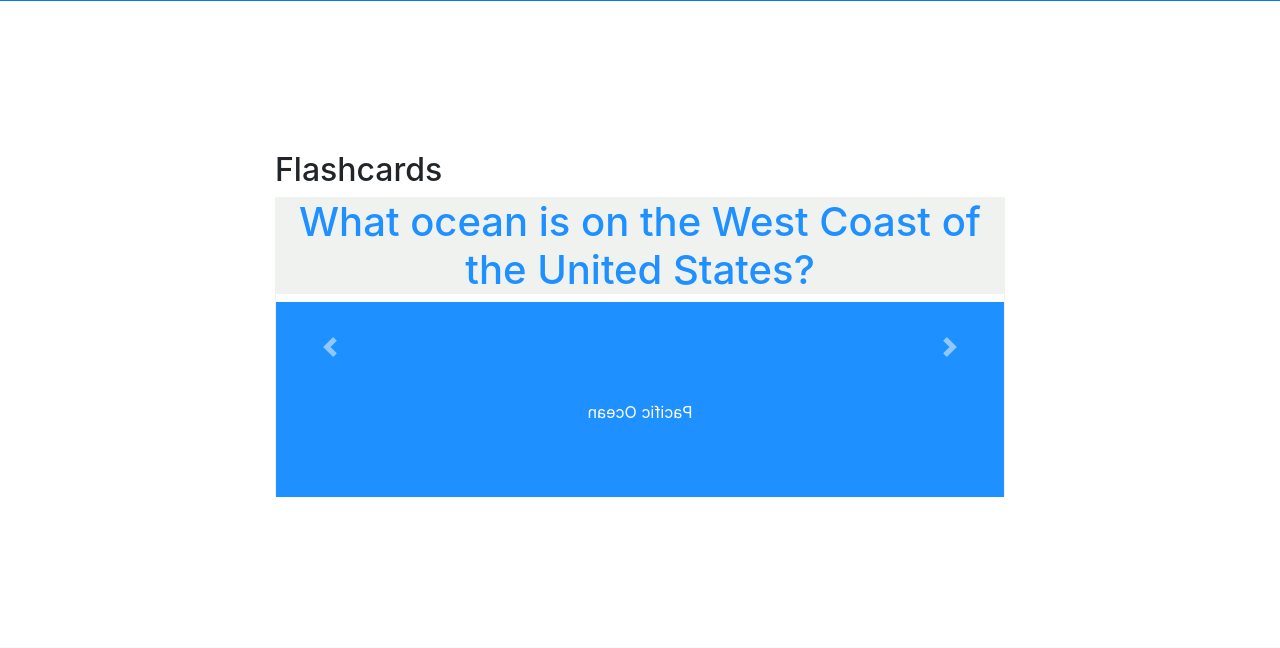
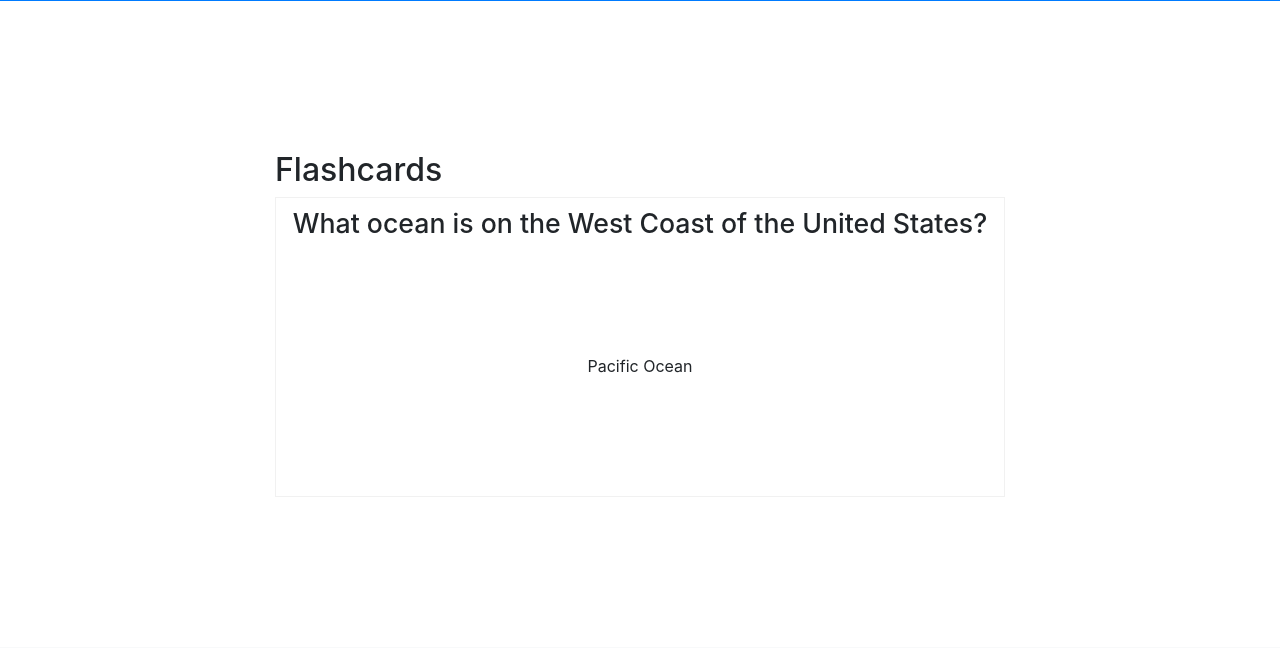
Before and after one commit to jenniferli1098/chinatowncitizenship, a PHP site: page /ushistory_module1.html in a window 1280 px wide. Shown: the part 413-1061 px from the top of the page. Run offline with PHP 8.4, Linux system fonts and the light colour scheme; some libraries are stand-ins or nearby versions.

Commit message:
Update custom.css

```diff
--- a/css/custom.css
+++ b/css/custom.css
@@ -70,32 +70,20 @@ section {
   vertical-align: middle;
 }
 
-.questionus {
+.question {
   text-align: center;
   padding: 10px;
   line-height: 30px;
   vertical-align: middle;
   font-size: 20pt;
 }
-.answerus {
+.answer {
   text-align: center;
   padding: 10px;
-  line-height: 200px;
+  line-height: 30px;
   vertical-align: middle;
-  font-size: 20pt;
 }
 
-.flip-card-frontus {
-  background-color: #f0f2f0;
-  color: dodgerblue;
-}
-
-/* Style the back side */
-.flip-card-backus {
-  background-color: dodgerblue;
-  color: white;
-  transform: rotateY(180deg);
-}
 
 
 /********TOOL TIP***************/
```
